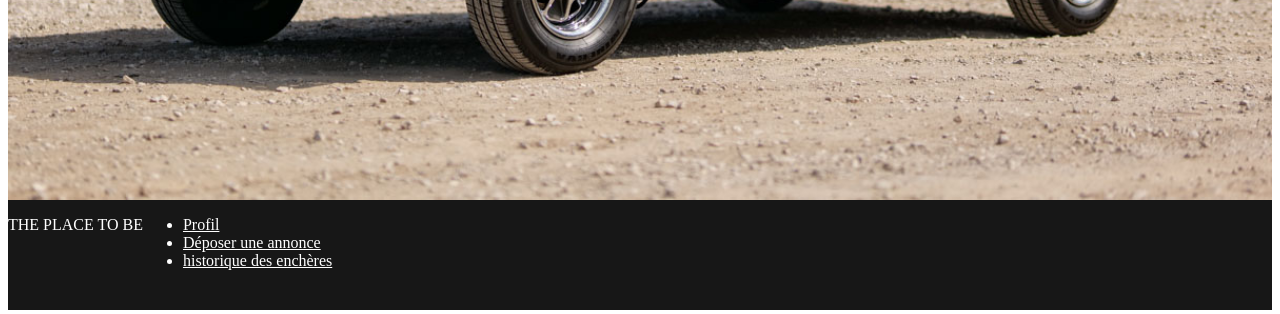
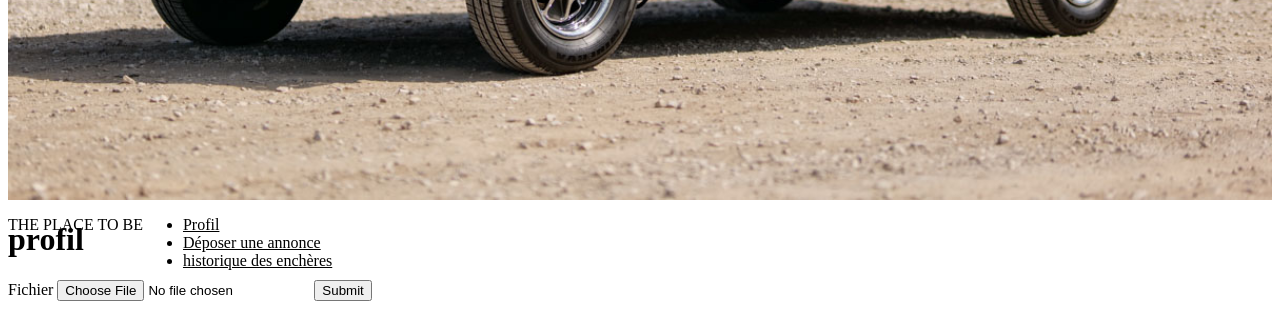
Before and after one commit to Am-all1/Auto-enchere, a PHP site: page /src/affichage_profil.php in a window 1280 px wide. Shown: the part 537-851 px from the top of the page. Run offline with PHP 8.4, Linux system fonts and the light colour scheme; data that the repository does not hold is empty.

Commit message:
rectif header

```diff
--- a/src/include/header.php
+++ b/src/include/header.php
@@ -9,8 +9,9 @@
              </div>
 
             <nav id="barNav">
-
-        <p><?php echo $titre; ?></p>
+        <div class="titrePTB">
+            <p><?php echo $titre; ?></p>
+        </div>
 
         <ul class= "nomAccueil" >
             <?php foreach($liens as $nom => $lien) { ?>
@@ -35,14 +36,15 @@
 #barNav{
 display: flex;
 flex-direction: row;
-background-color: #000000e8;
-color: white;
-height: 110px;
-position: relative;
+/* background-color: #000000e8; */
+color: black;
+/* height: 110px; */
+position: absolute;
 }
 
 #li{
-    color: white;
+    color: black;
+    display: flex;
 }
 #imgEntete{
 
```
